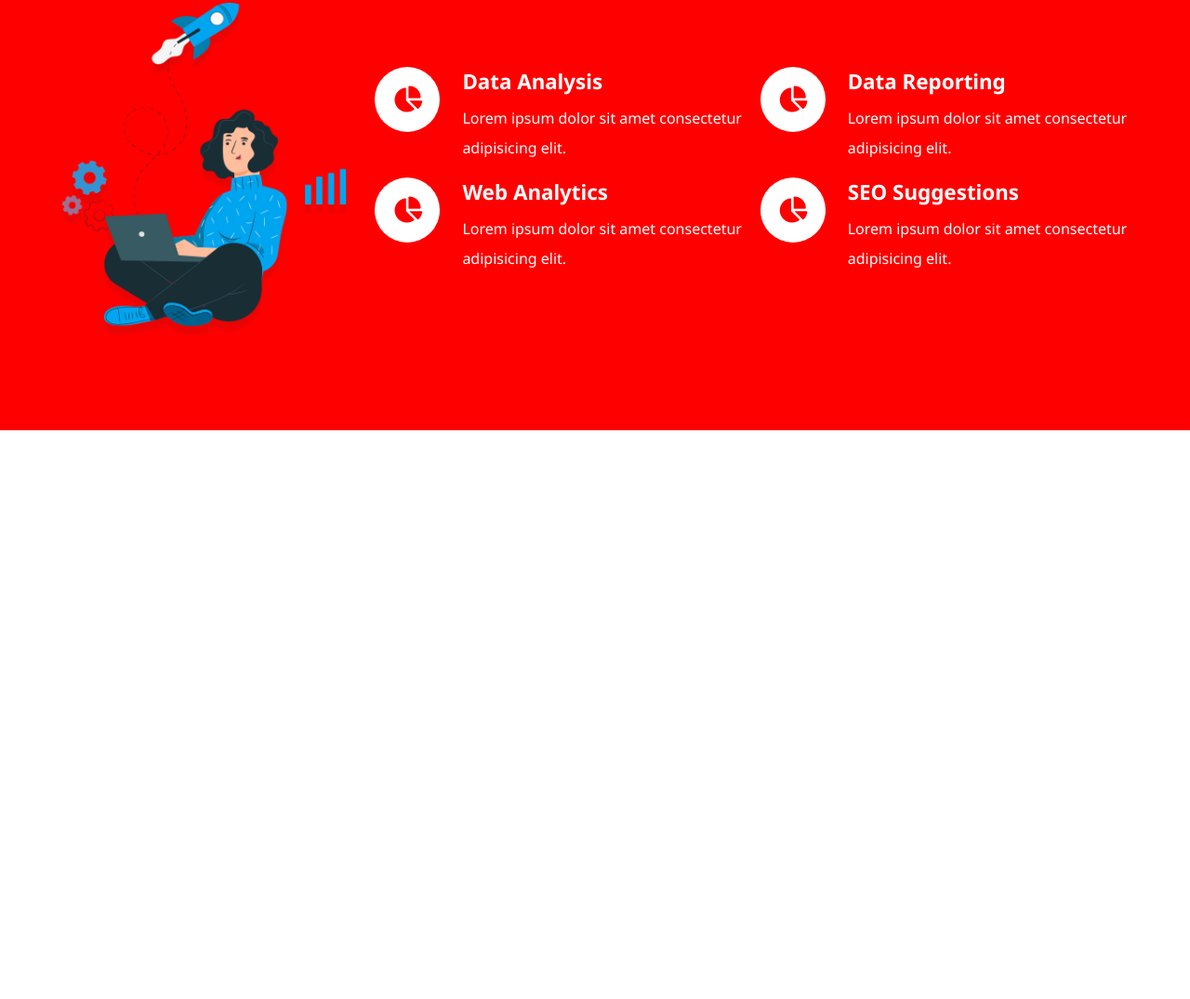
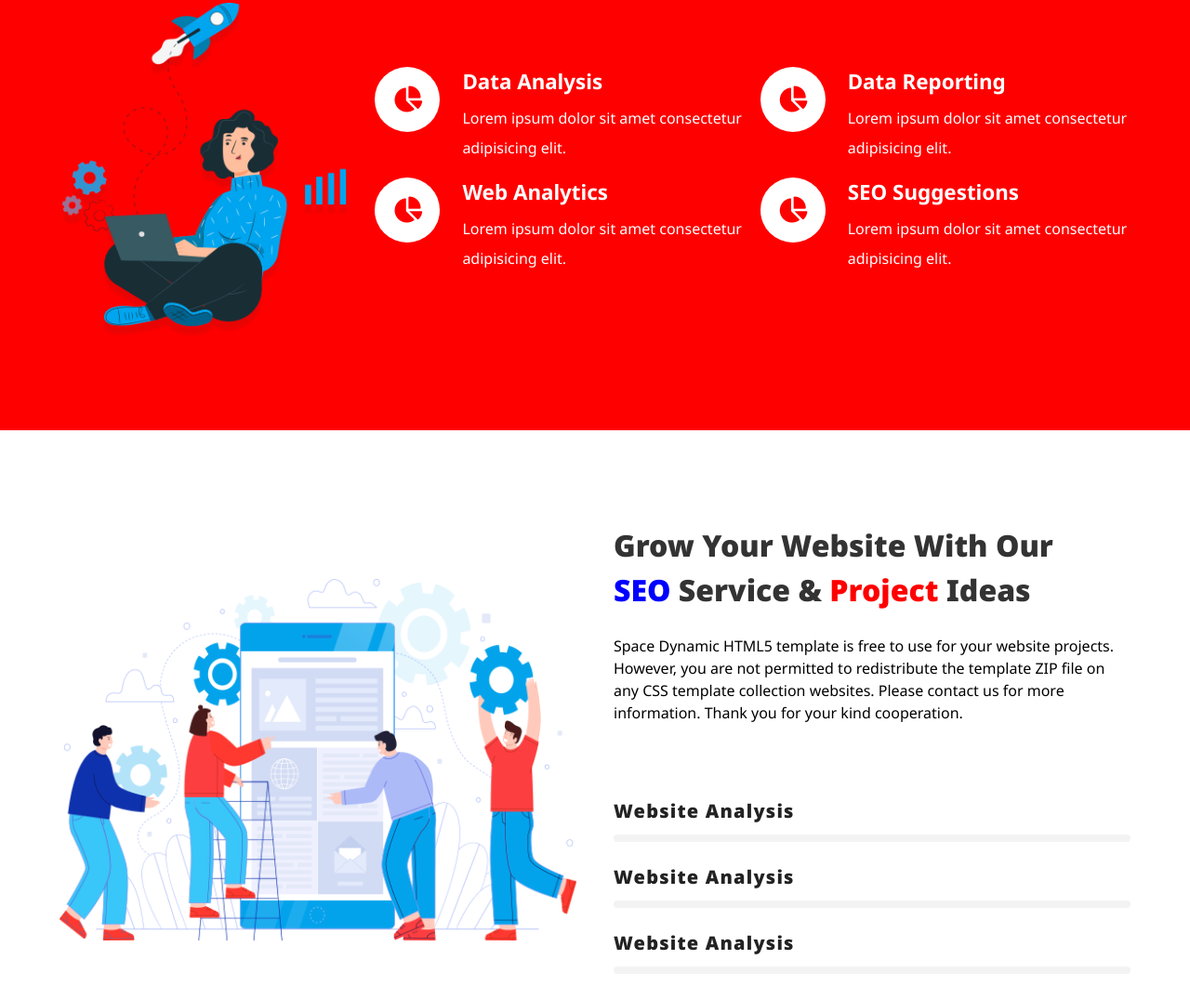
Before and after one commit to hisamuddin01/SpacDyna, a plain HTML site: page index.html in a window 1280 px wide. Shown: the part 783-1858 px from the top of the page at 93% size. Before the commit the page ends 1246 px from the top, so only its background shows below. Drawn offline with Linux system fonts and the light colour scheme.

Commit message:
services section added

```diff
--- a/CSS/style.css
+++ b/CSS/style.css
@@ -348,3 +348,54 @@ a {
     border-radius: 1rem;
   }
 }
+
+/*========== SERVICES ========== */
+.services {
+  padding: 6.25rem 0;
+}
+.services-wrapper {
+  display: flex;
+  align-items: center;
+  gap: 2.5rem;
+}
+.services-wrapper > div {
+  flex: 1;
+}
+.section-title {
+  color: #333;
+  font-size: 2rem;
+  font-weight: 900;
+  line-height: 1.5;
+  padding-right: 2rem;
+  margin-bottom: 1.5rem;
+}
+.services-wrapper .desc {
+  line-height: 1.5;
+}
+.services-description {
+  margin-bottom: 5rem;
+}
+.progress-div {
+  margin-bottom: 1.5rem;
+}
+h4 {
+  color: #222;
+  font-size: 1.25rem;
+  font-weight: 900;
+  letter-spacing: 1.2px;
+  margin-bottom: 0.75rem;
+}
+.progress-bar {
+  width: 100%;
+  height: 8px;
+  background-color: #f3f3f3;
+  border-radius: 4px;
+}
+@media screen and (max-width: 992px) {
+  .services-wrapper {
+    flex-direction: column;
+  }
+  .services-description {
+    text-align: center;
+  }
+}
--- a/index.html
+++ b/index.html
@@ -143,6 +143,53 @@
           </div>
         </div>
       </section>
+      <!-- ========== SERVICES ========== -->
+      <section id="services" class="services">
+        <div class="container">
+          <div class="services-wrapper">
+            <div class="services-showcase">
+              <img src="./images/services-left-image.png" alt="services-img" />
+            </div>
+            <div class="services-content">
+              <div class="services-description">
+                <h2 class="section-title">
+                  Grow Your Website With Our
+                  <span class="text-blue">SEO</span> Service &
+                  <span class="text-red">Project</span> Ideas
+                </h2>
+                <p class="desc">
+                  Space Dynamic HTML5 template is free to use for your website
+                  projects. However, you are not permitted to redistribute the
+                  template ZIP file on any CSS template collection websites.
+                  Please contact us for more information. Thank you for your
+                  kind cooperation.
+                </p>
+              </div>
+              <div class="progress-box">
+                <div class="progress-div">
+                  <h4>Website Analysis</h4>
+                  <span></span>
+                  <div class="progress-bar"></div>
+                  <div class="progress-fill-bar"></div>
+                </div>
+                <div class="progress-div">
+                  <h4>Website Analysis</h4>
+                  <span></span>
+                  <div class="progress-bar"></div>
+                  <div class="progress-fill-bar"></div>
+                </div>
+                <div class="progress-div">
+                  <h4>Website Analysis</h4>
+                  <span></span>
+                  <div class="progress-bar"></div>
+                  <div class="progress-fill-bar"></div>
+                </div>
+              </div>
+              <!-- NEED TO ADD JAVASCRIPT FOR PROGRESS BAR FILL -->
+            </div>
+          </div>
+        </div>
+      </section>
     </main>
   </body>
 </html>
```
Also changed, not shown: images/services-left-image.png (added).
